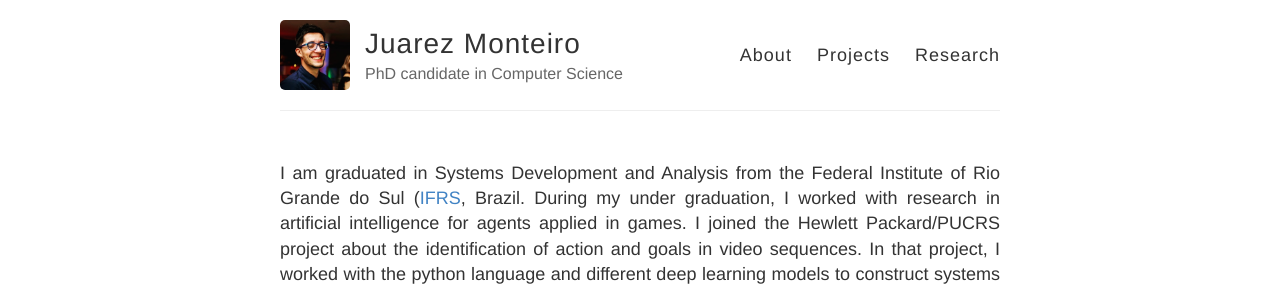
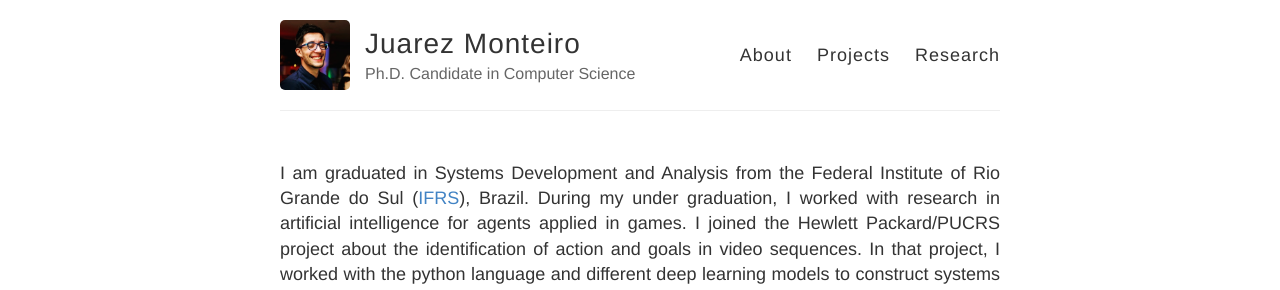
Before and after one commit to jrzmnt/jrzmnt.github.io, a Jekyll site: the page built from index.html, in a window 1280 px wide. Shown: the top 290 px of the page. Built offline with Jekyll 4.4.1, drawn with Linux system fonts in a browser that asks for light colours; some of the changed text lies outside the part shown.

Commit message:
fix index and config

```diff
--- a/_config.yml
+++ b/_config.yml
@@ -6,7 +6,7 @@
 name: Juarez Monteiro
 
 # Short bio or description (displayed in the header)
-description: PhD candidate in Computer Science
+description: Ph.D. Candidate in Computer Science
 
 # URL of your avatar or profile pic (you could use your GitHub profile pic)
 avatar: https://github.com/jrzmnt/jrzmnt.github.io/raw/master/images/jrz.gif
--- a/index.html
+++ b/index.html
@@ -4,7 +4,7 @@ layout: default
 
 <p align="justify">
     I am graduated in Systems Development and Analysis from the Federal Institute of Rio Grande do Sul
-    (<a href="https://ifrs.edu.br/canoas/">IFRS</a>, Brazil. During my under graduation, I worked with research in
+    (<a href="https://ifrs.edu.br/canoas/">IFRS</a>), Brazil. During my under graduation, I worked with research in
     artificial intelligence for agents applied in games. I joined the Hewlett Packard/PUCRS project about the
     identification of
     action and goals in video sequences. In that project, I worked with the python language and different deep learning
```
